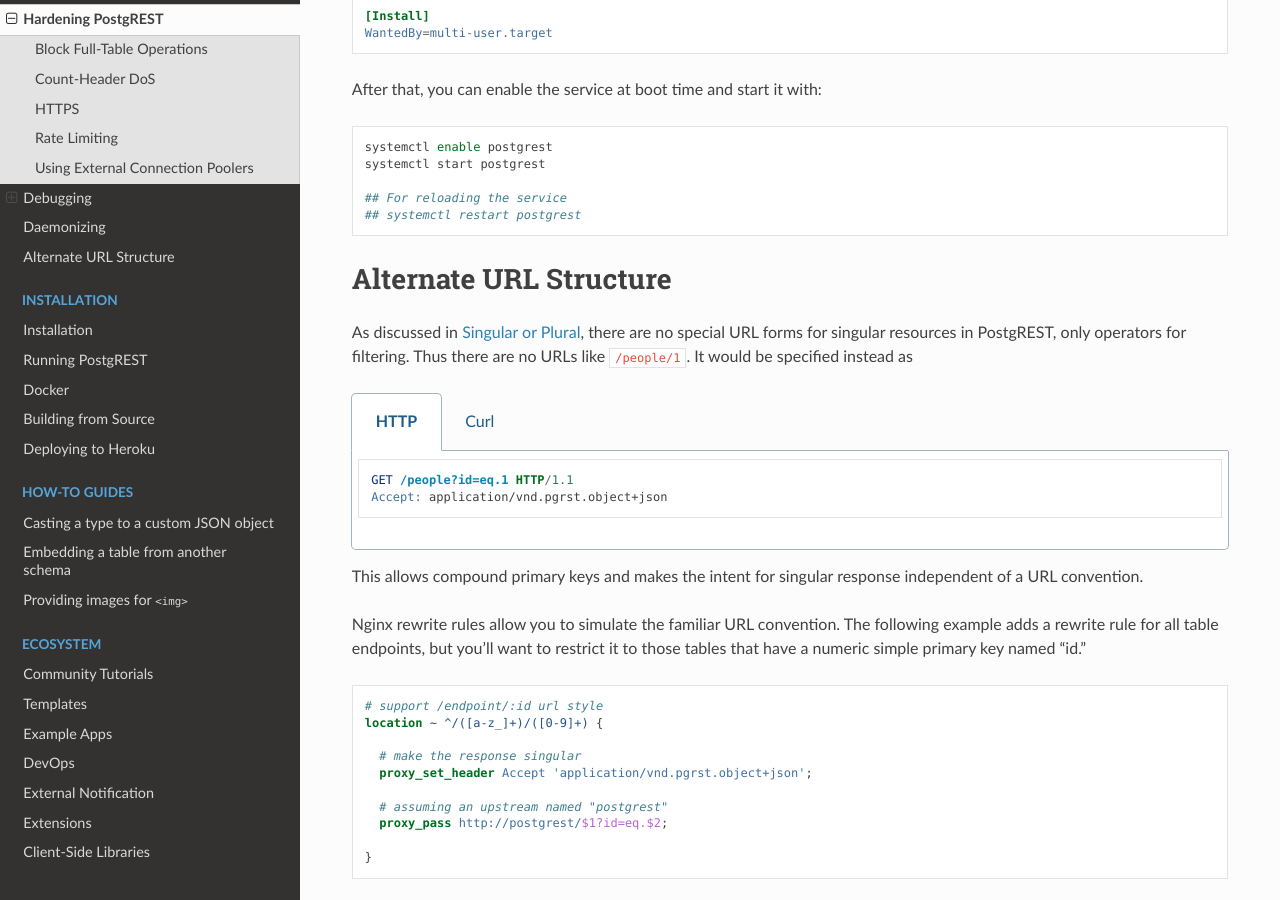
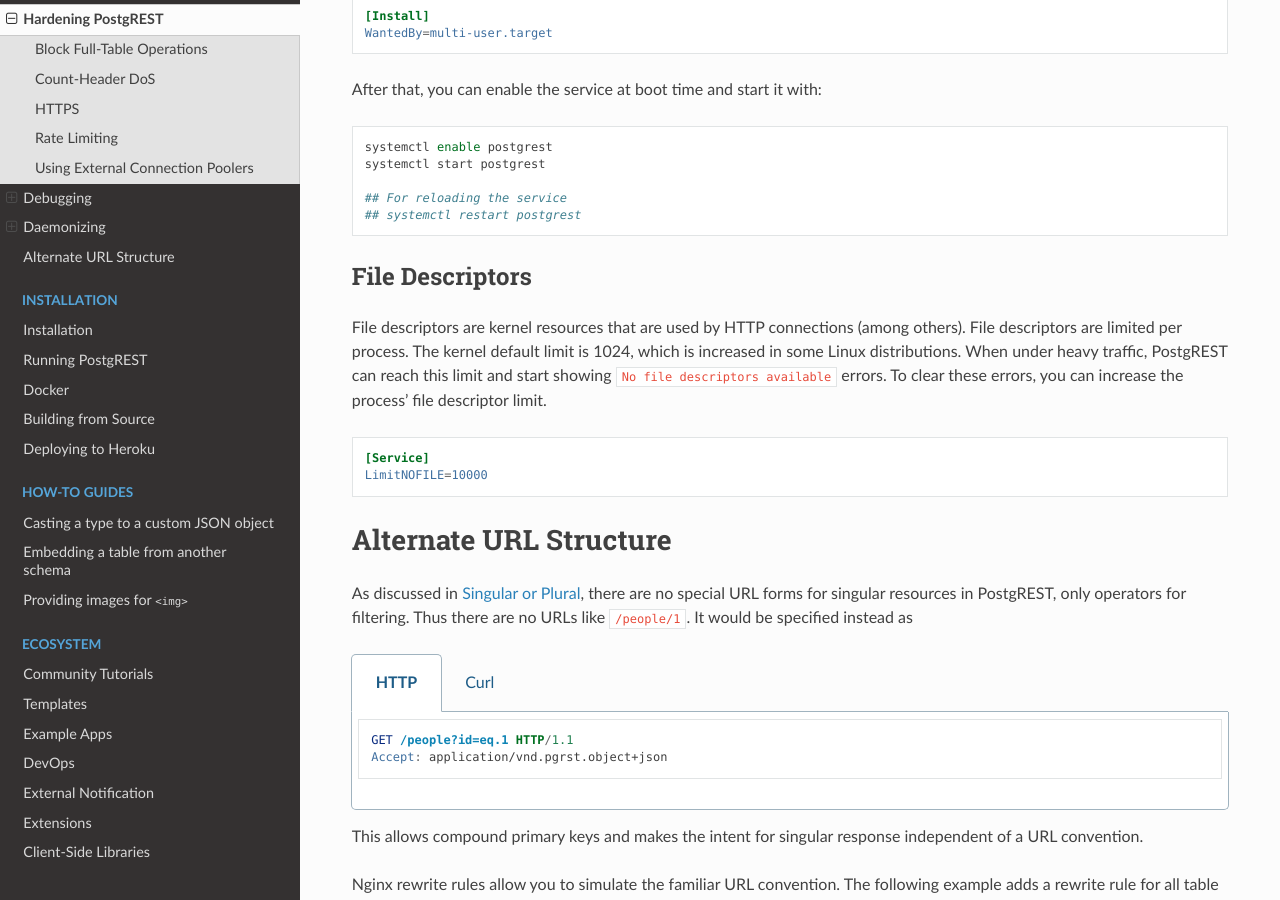
Before and after one commit to PostgREST/postgrest, a Sphinx documentation site: the page built from docs/admin.rst, in a window 1280 px wide and 900 px high, scrolled down 6270 px. Built offline with Sphinx 7.4.7 and the Read the Docs theme 2.0.0, drawn with Linux system fonts in a browser that asks for light colours.

Commit message:
Add admin section on file descriptors (#504)

```diff
--- a/docs/admin.rst
+++ b/docs/admin.rst
@@ -256,6 +256,7 @@
 
 Changing the schema while the server is running can lead to errors due to a stale schema cache. To learn how to refresh the cache see :ref:`schema_reloading`.
 
+
 Daemonizing
 ===========
 
@@ -294,6 +295,17 @@
 
   ## For reloading the service
   ## systemctl restart postgrest
+
+File Descriptors
+----------------
+
+File descriptors are kernel resources that are used by HTTP connections (among others). File descriptors are limited per process. The kernel default limit is 1024, which is increased in some Linux distributions.
+When under heavy traffic, PostgREST can reach this limit and start showing ``No file descriptors available`` errors. To clear these errors, you can increase the process' file descriptor limit.
+
+.. code-block:: ini
+
+  [Service]
+  LimitNOFILE=10000
 
 Alternate URL Structure
 =======================
```
Also changed, not shown: 1 other file.
